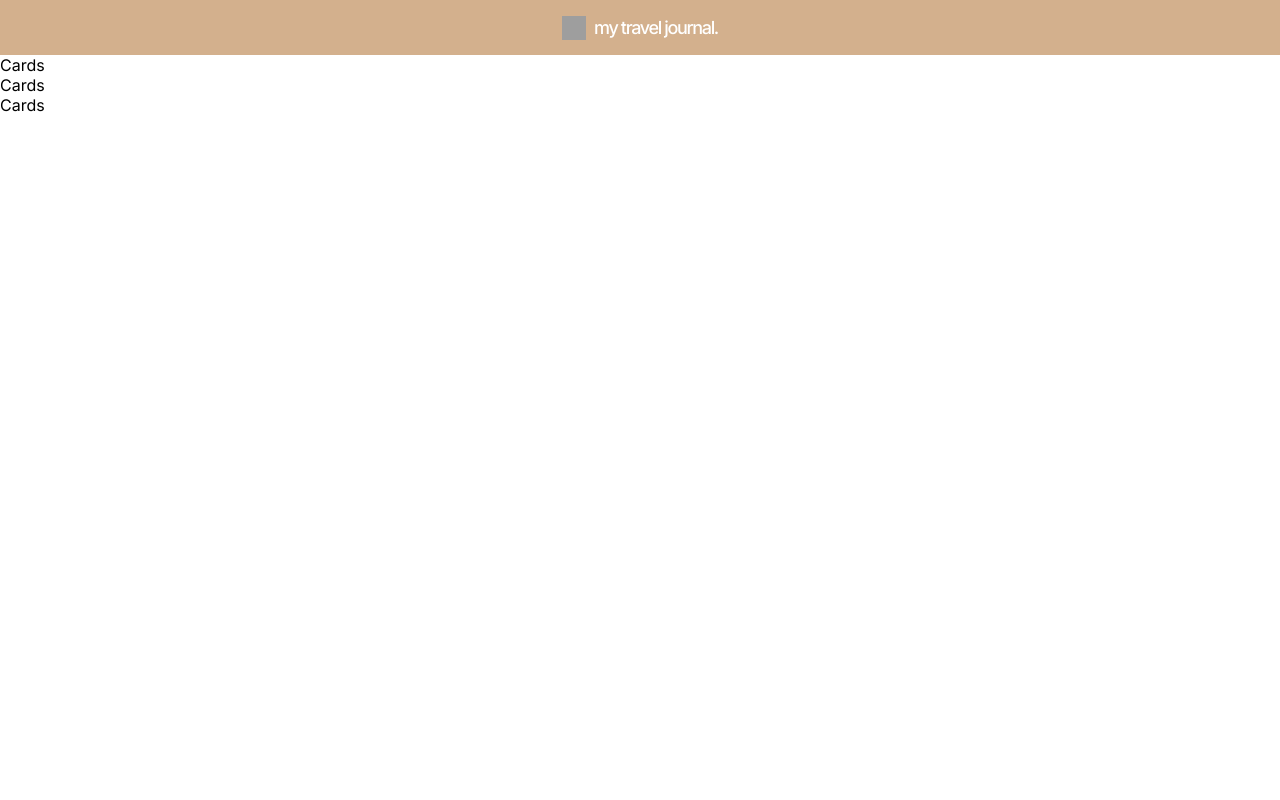
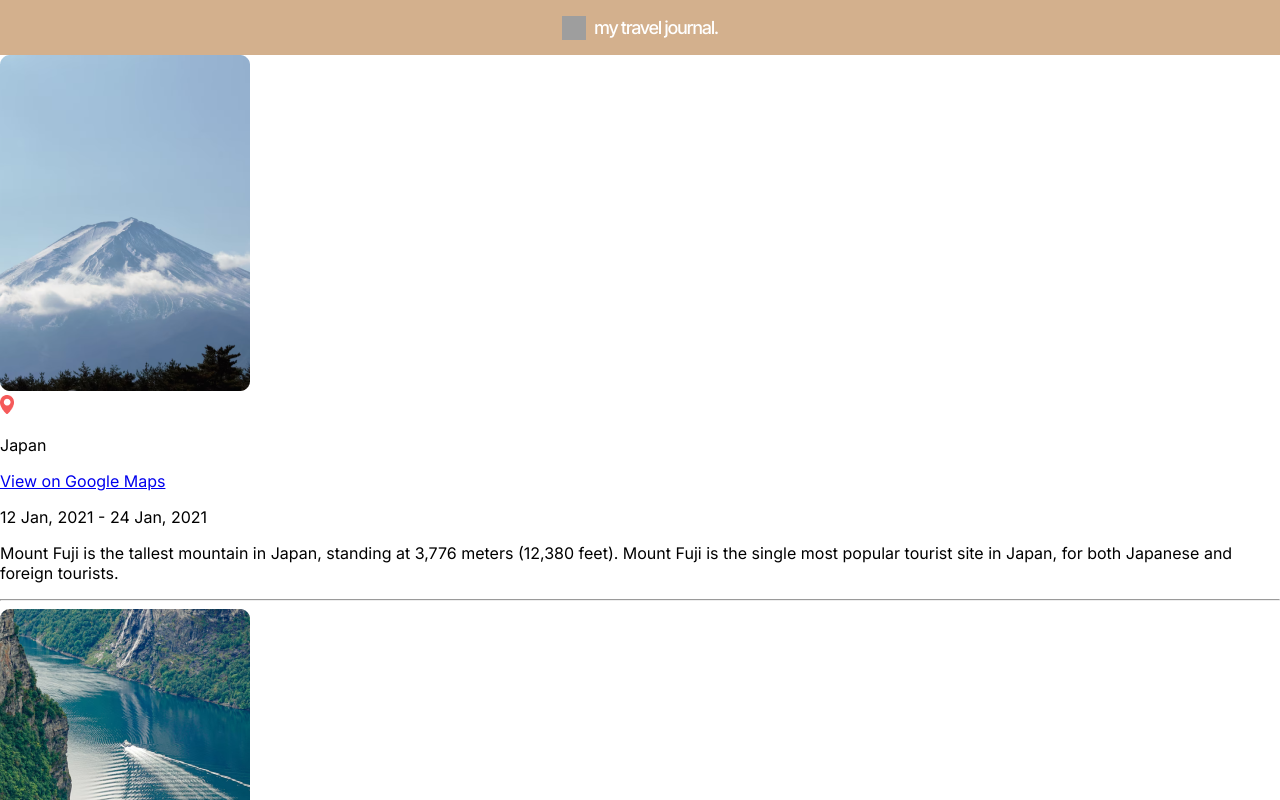
Before and after one commit to steph-xue/travel-journal, a React (Vite) app: page / in a window 1280 px wide. Shown: the top 800 px of the page. Built offline with nearby package versions, Linux system fonts and the light colour scheme; grey boxes are pictures that could not be loaded.

Commit message:
add card component for travel experiences

```diff
--- a/src/components/Card.jsx
+++ b/src/components/Card.jsx
@@ -1,9 +1,19 @@
 import React from 'react'
 
-function Card() {
+function Card(prop) {
     return (
         <div>
-            Cards
+            <img src={`/images/${prop.image}`} alt={prop.location} />
+            <div className="location">
+                <img src="/images/pin.png" alt="pin" />
+                <p>{prop.location}</p>
+                <a href={prop.googleMapsUrl}>View on Google Maps</a>
+            </div>
+            <div className="dates">
+                <p>{prop.startDate} - {prop.endDate}</p>
+            </div>
+            <p>{prop.description}</p>
+            <hr />
         </div>
     );
 }
```
Also changed, not shown: public/images/pin.png (added).
